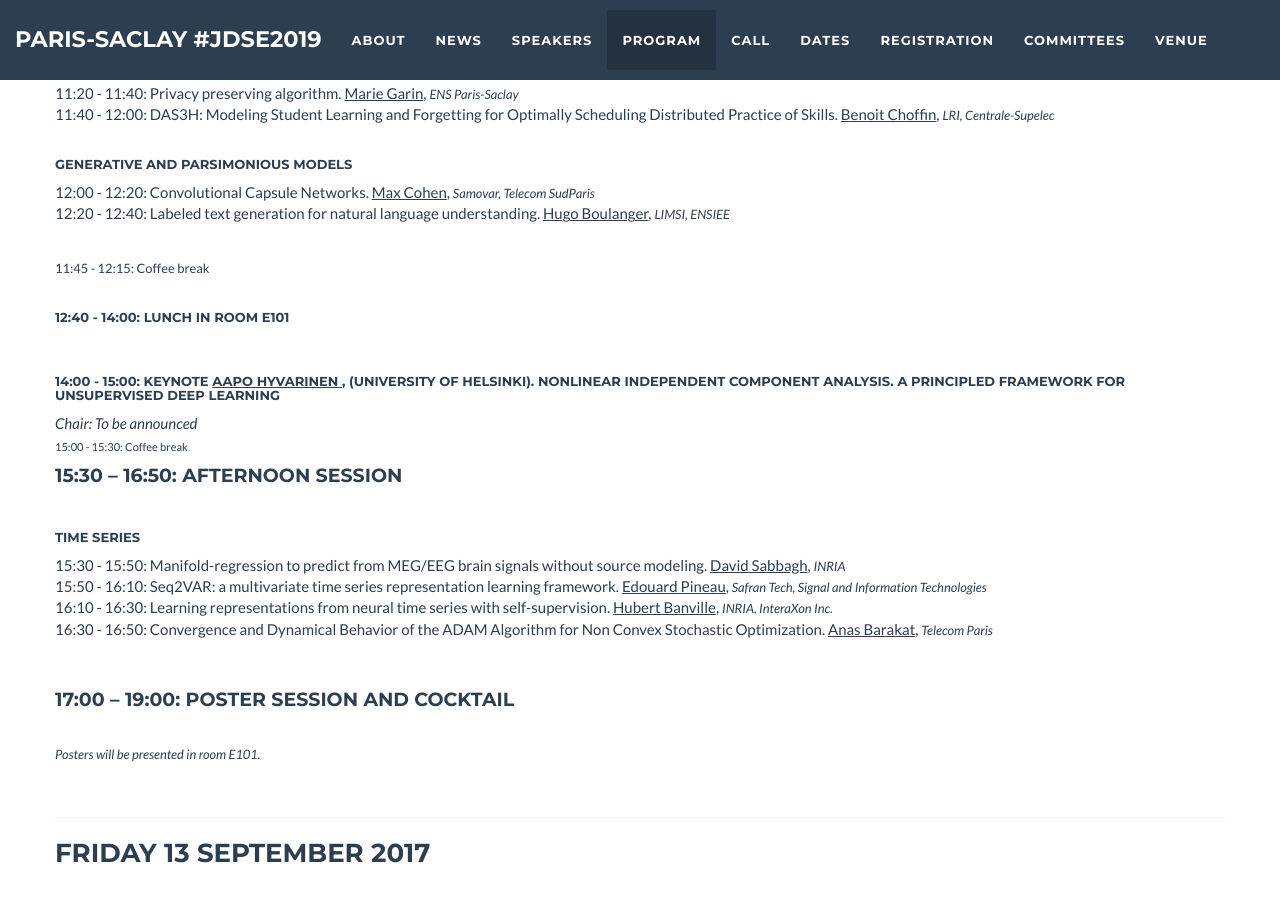
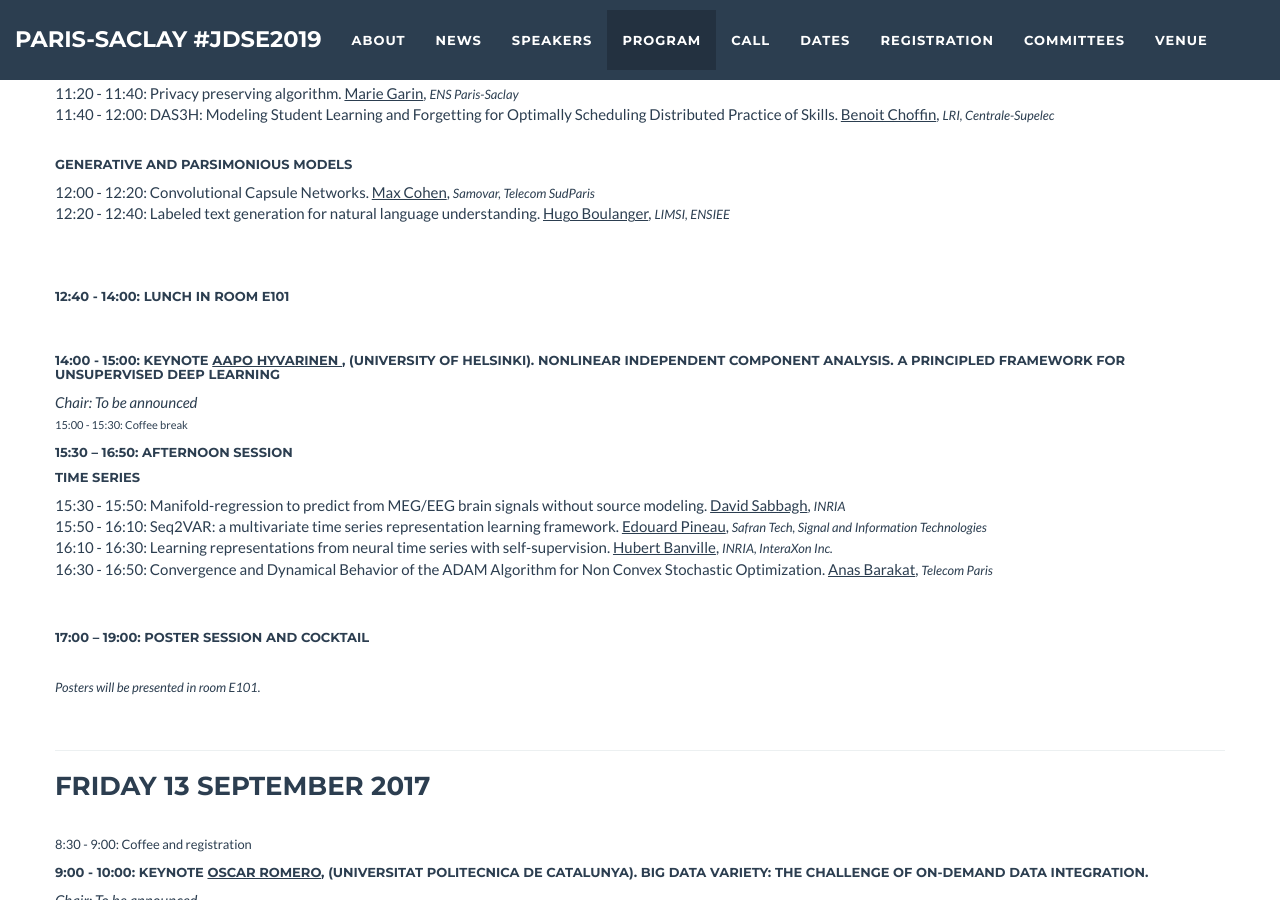
Before and after one commit to jdse-paris/jDSE2019, a Jekyll site: the page built from index.html, in a window 1280 px wide and 900 px high, scrolled down 6421 px. Built offline with Jekyll 4.4.1, drawn with Linux system fonts in a browser that asks for light colours.

Commit message:
Updated program

```diff
--- a/_includes/program.html
+++ b/_includes/program.html
@@ -42,8 +42,7 @@
                 <br>
                 12:20 - 12:40: Labeled text generation for natural language understanding. <u>Hugo Boulanger</u>,  <aff><i><small>LIMSI, ENSIEE</small></i></aff>
               </p>
-	      <br>
-              <small>11:45 - 12:15: Coffee break</small>
+
 
 	      <br>
               <br>
@@ -59,8 +58,8 @@
                 <small><small>15:00 - 15:30: Coffee break</small></small>
 
                 <br>
-                <h4>15:30 – 16:50: Afternoon Session</h4>
-		<br>
+                <h6>15:30 – 16:50: Afternoon Session</h6>
+
 		<h6> Time series </h6>
 		15:30 - 15:50: Manifold-regression to predict from MEG/EEG brain signals without source modeling. <u>David Sabbagh</u>, <aff><i><small>INRIA</small></i></aff>
                 <br>
@@ -76,7 +75,7 @@
 
               <p>
                 <br>
-                <h4>17:00 – 19:00: Poster Session and Cocktail</h4>
+                <h6>17:00 – 19:00: Poster Session and Cocktail</h6>
 		 <br><small><i> Posters will be presented in room E101.</i></small>
               </p>
               <br>
```
